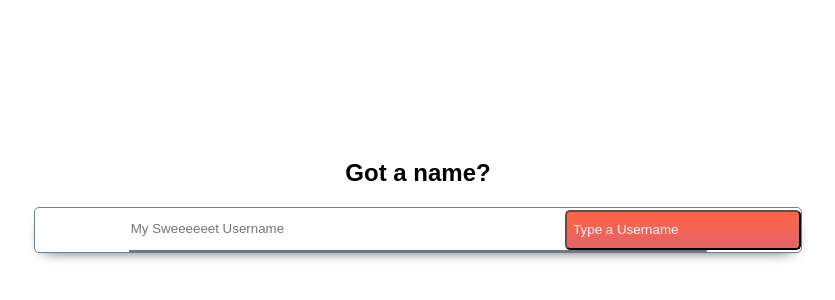
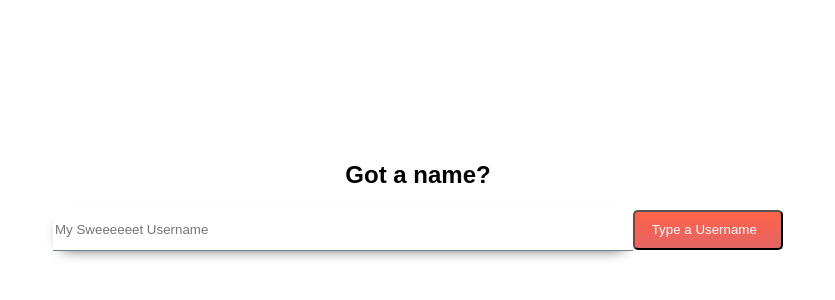
Before and after one commit to Mhowitt/chatter_app, a React (Create React App) app: page / in a window 1280 px wide. Shown: the part 4-304 px from the top of the page, without its empty margins (222-1057 px from the left). Built offline with nearby package versions, Linux system fonts and the light colour scheme; no server answers.

Commit message:
animation for login

```diff
--- a/src/components/LoginForm.css
+++ b/src/components/LoginForm.css
@@ -19,15 +19,22 @@
     display: flex;
     flex-direction: row;
     justify-content: center;
-    border: 1px solid slategray;
+    /* border-bottom: 1px solid slategray; */
     align-items: center;
     position: relative;
-    border-radius: 5px;
+    /* border-radius: 5px; */
+    /* box-shadow: rgb(0, 0, 0) 0px 6px 15px -10px; */
+}
+
+.login_field > input {
+    border-bottom: 1px solid slategray;
     box-shadow: rgb(0, 0, 0) 0px 6px 15px -10px;
+    margin-right: 0;
 }
 
 input:focus {
     outline: none;
+    box-shadow: rgb(0, 0, 0) 0px 6px 15px -10px;
 }
 
 .login_button {
@@ -35,19 +42,28 @@ input:focus {
     border-radius: 5px;
     position: absolute;
     right: 0;
-    /* width: 150px;
-    transition: width ease-out 1s; */
+    width: 150px;
+    text-align: center;
+    position: relative;
+    outline: none;
+    transition: width ease-out 1s;
 }
 
 .login_button > span {
+    position: absolute;
     opacity: 0;
-    /* visibility: collapse; */
-    transition: opacity ease-out 1s;
+    transform: translate(0, 15px);
+    width: 100px;
 }
 
-/* .login_button:hover {
-width: 300px;
+/* .button_container: {
+
 } */
+
+.button_container:hover .login_button {
+width: 225px;
+text-align: start;
+}
 
 /* .login_button {
     position: absolute;
@@ -55,8 +71,9 @@ width: 300px;
 } */
 
 
-.login_button > span:hover {
+.button_container:hover .login_button > span {
     opacity: 1;
+    transform: translate(0, 0)
     /* visibility: visible; */
 }
 
--- a/src/components/LoginForm.js
+++ b/src/components/LoginForm.js
@@ -78,7 +78,9 @@ class LoginForm extends Component {
                 onChange={this.handleChange}
                 placeholder="My Sweeeeeet Username"
               />
-              <button type="submit" className="login_button">Type a Username <span>To Start Chattering</span></button>
+              <div className="button_container">
+              <button type="submit" className="login_button">Type a Username &nbsp; <span>To Start Chattering</span></button>
+              </div>
             </div>
             <div className="error">{error ? error : ""}</div>
           </form>
```
